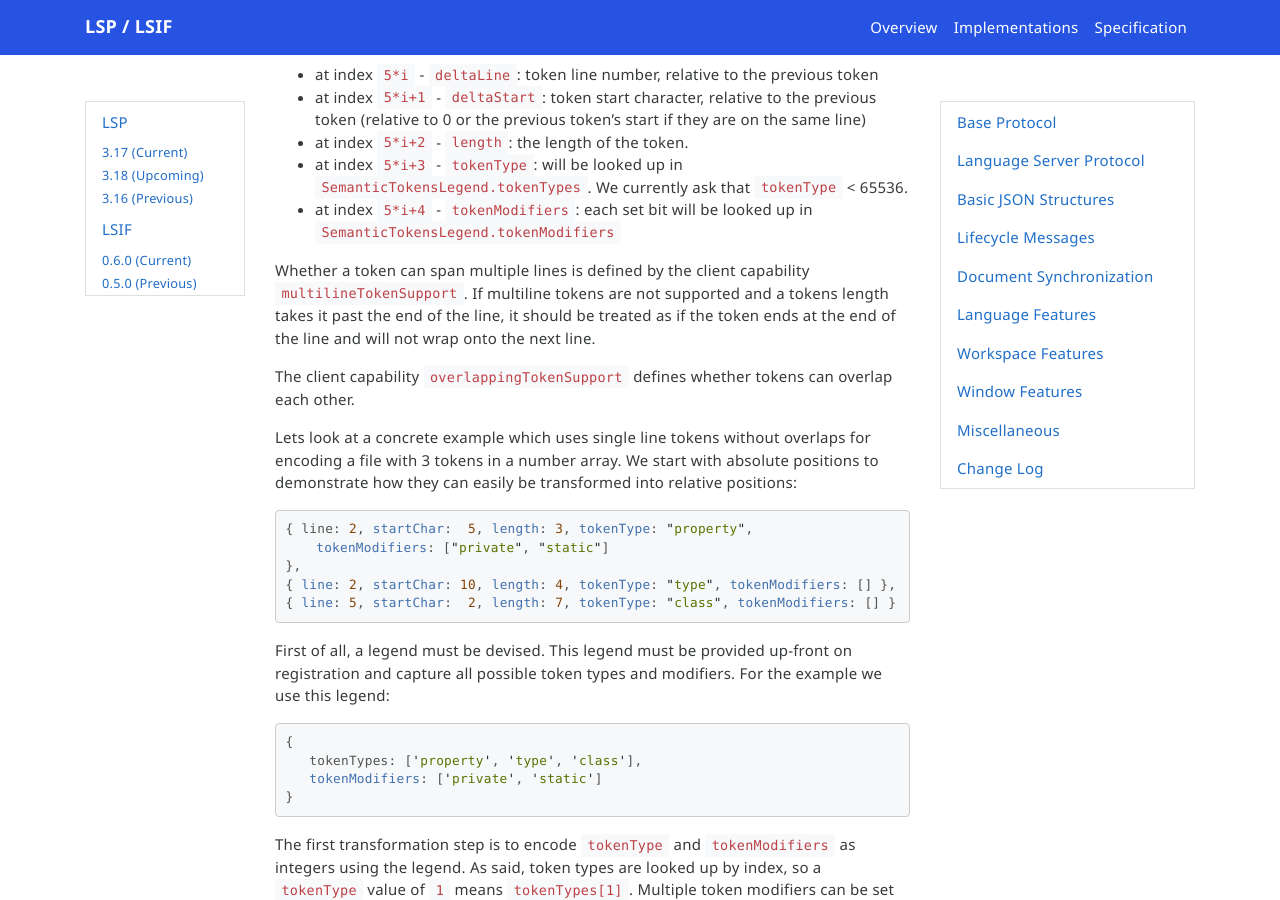
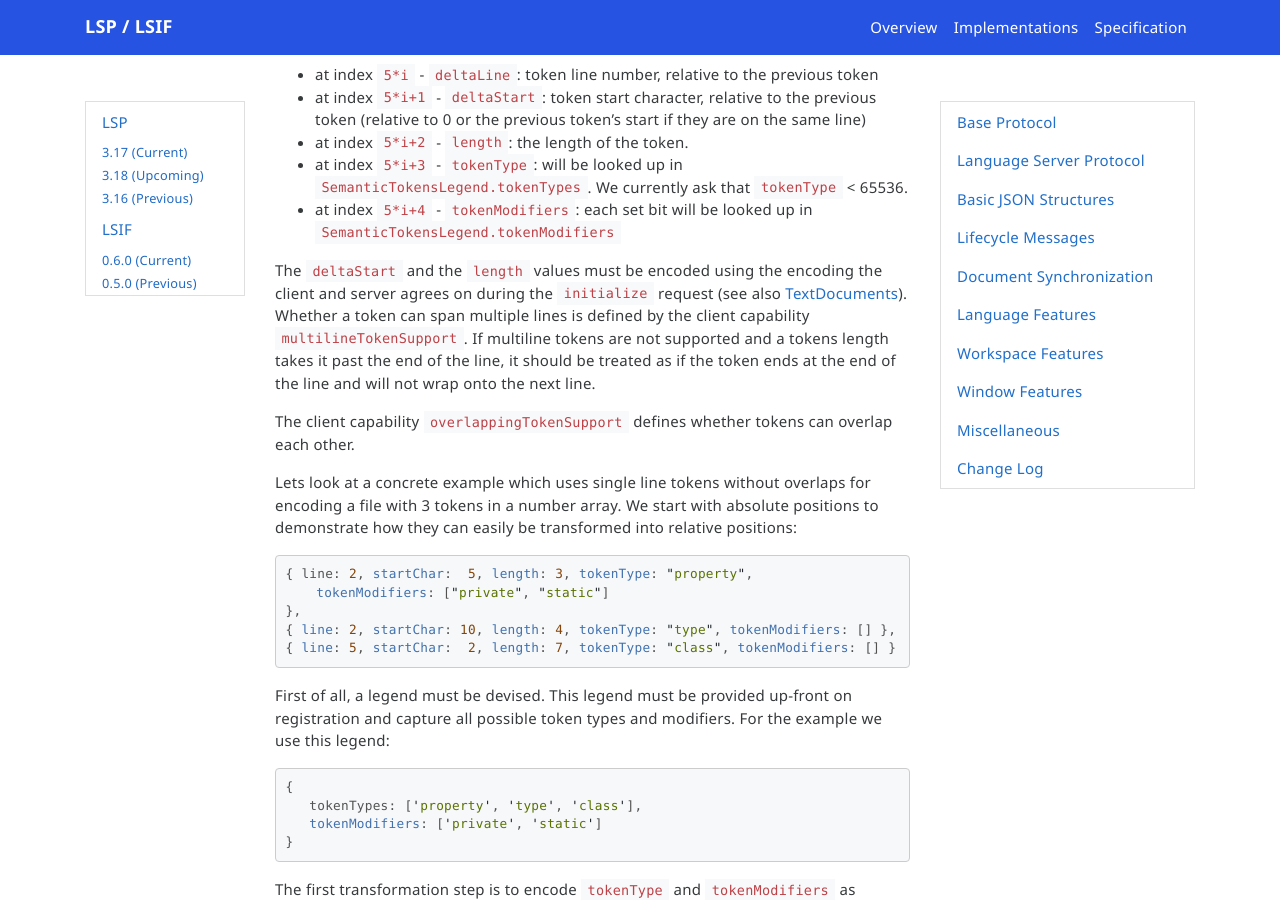
Before and after one commit to microsoft/language-server-protocol, a Jekyll site: the page built from _specifications/lsp/3.17/specification.md, in a window 1280 px wide and 900 px high, scrolled down 119392 px. Built offline with Jekyll 4.4.1, drawn with Linux system fonts in a browser that asks for light colours; nearby versions of some CDN libraries; emoji names are drawn with the system emoji font; comment, search, counter and statistics services are not loaded; some of the changed text lies outside the part shown.

Commit message:
Fixes #1578: Specify Semantic Tokens token length encoding (#1580)

```diff
--- a/_specifications/lsp/3.17/language/semanticTokens.md
+++ b/_specifications/lsp/3.17/language/semanticTokens.md
@@ -105,6 +105,7 @@ There are different ways how the position of a token can be expressed in a file.
 - at index `5*i+3` - `tokenType`: will be looked up in `SemanticTokensLegend.tokenTypes`. We currently ask that `tokenType` < 65536.
 - at index `5*i+4` - `tokenModifiers`: each set bit will be looked up in `SemanticTokensLegend.tokenModifiers`
 
+The `deltaStart` and the `length` values must be encoded using the encoding the client and server agrees on during the `initialize` request (see also [TextDocuments](#textDocuments)).
 Whether a token can span multiple lines is defined by the client capability `multilineTokenSupport`. If multiline tokens are not supported and a tokens length takes it past the end of the line, it should be treated as if the token ends at the end of the line and will not wrap onto the next line.
 
 The client capability `overlappingTokenSupport` defines whether tokens can overlap each other.
```
Also changed, not shown: _specifications/lsp/3.18/language/semanticTokens.md (+1 -0 lines), Gemfile.lock.
